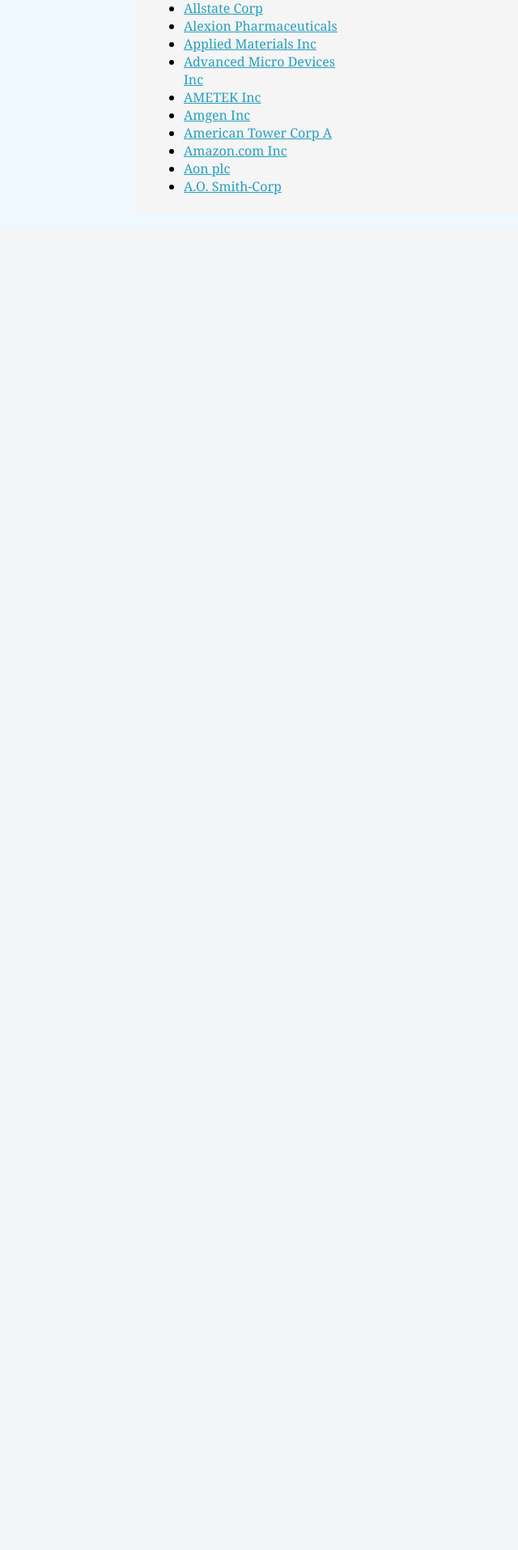
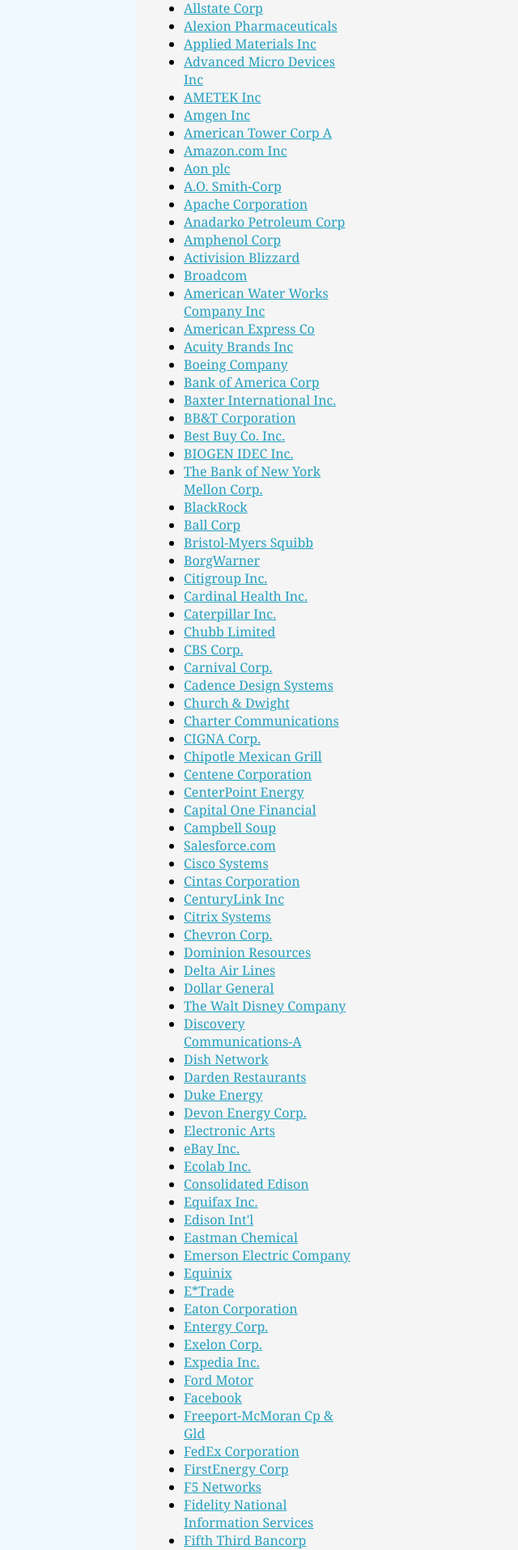
Before and after one commit to Sameerxh/Assignment1, a PHP site: page /companies.php in a window 1280 px wide. Shown: the part 728-2642 px from the top of the page at 81% size, without its empty margins (3-643 px from the left). Before the commit the page ends 968 px from the top, so only its background shows below. Run offline with PHP 8.4, Linux system fonts and the light colour scheme; data comes from the database, SQL or seed files in the repository.

Commit message:
testing remove left column limit to grow.

```diff
--- a/styles.css
+++ b/styles.css
@@ -88,8 +88,7 @@ a {
 .left-column {
     width: 250px;
     flex-shrink: 0;
-    max-height: 800px;
-    overflow-y: auto;
+
 }
 
 .right-column {
```
